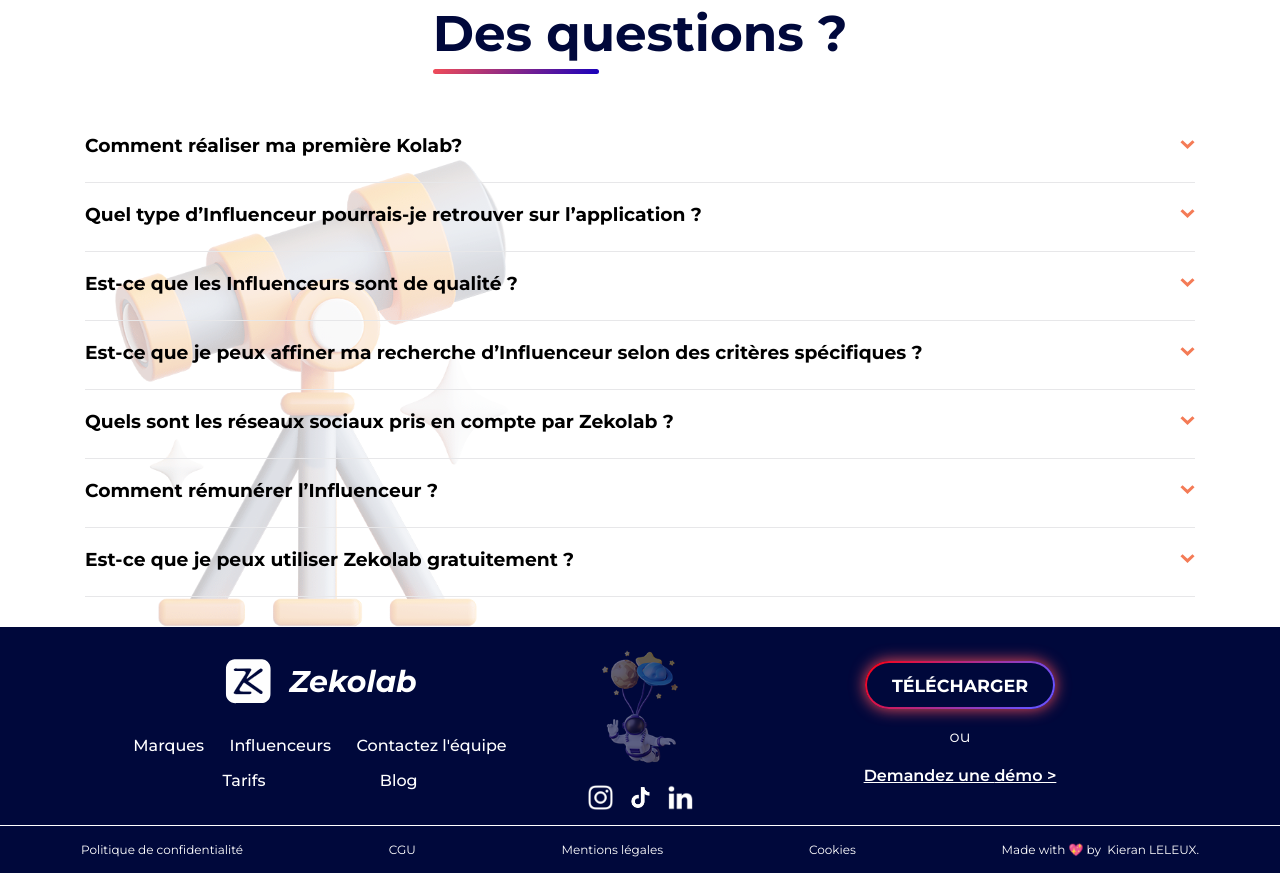
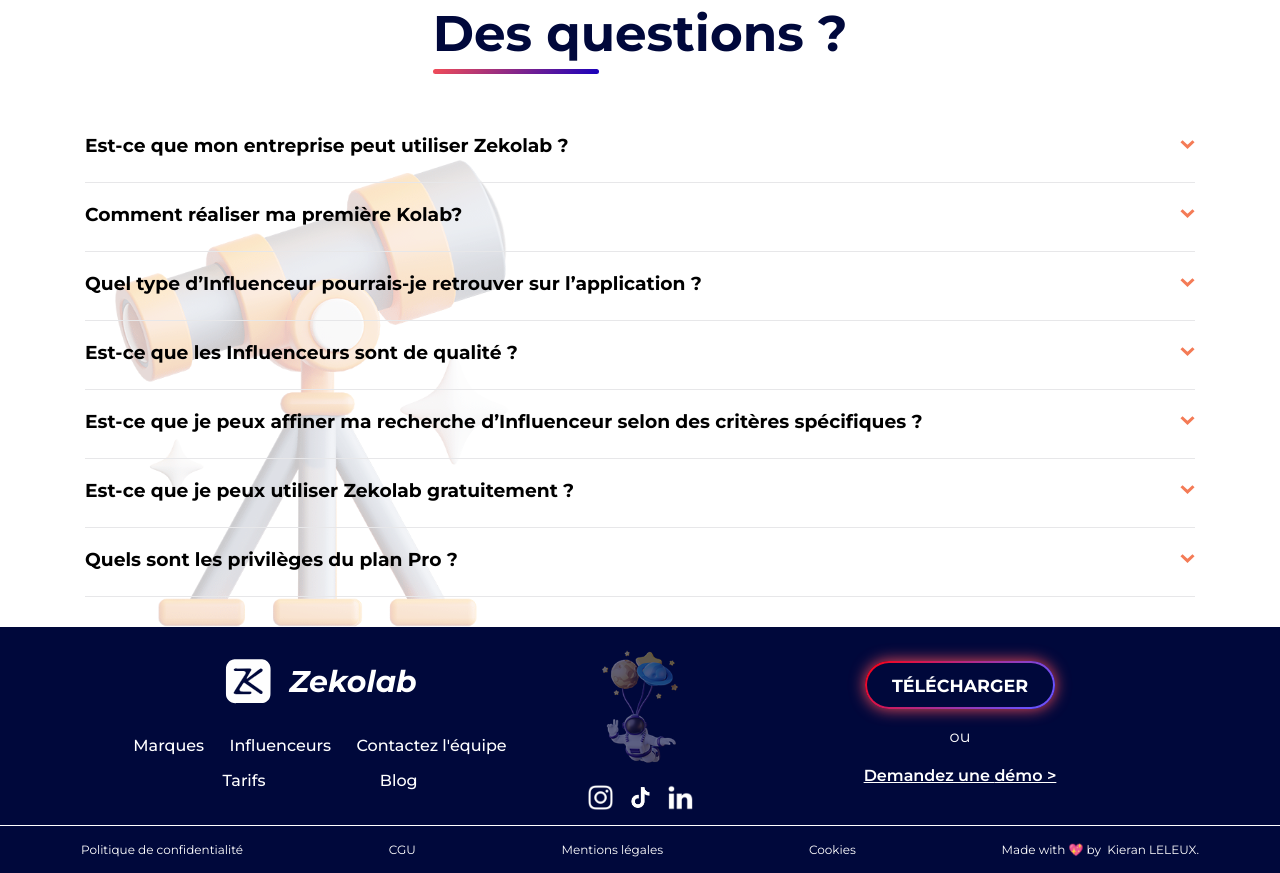
Before and after one commit to Zekolab/ZekolabWebsite, a website: page features/marques.html in a window 1280 px wide. Shown: the part 4746-5619 px from the top of the page. Drawn offline with Linux system fonts and the light colour scheme.

Commit message:
update: faq

```diff
--- a/features/marques.html
+++ b/features/marques.html
@@ -269,13 +269,26 @@
                 <div class="questions">
 
                     <div class="visible-panel">
+                        <h3>Est-ce que mon entreprise peut utiliser Zekolab ?
+                        </h3>
+                        <img src="../assets/images/icon-arrow.svg" alt="Flèche animation">
+                    </div>
+                    <div class="invisible-panel">
+                        <p>Zekolab est destinée aux entreprises ambitieuses, de tout secteur et de toute
+                            taille, souhaitant réaliser des campagnes impactantes aux côtés des meilleurs
+                            Influenceurs simplement et rapidement.</div>
+
+                </div>
+
+                <div class="questions">
+
+                    <div class="visible-panel">
                         <h3>Comment réaliser ma première Kolab?
                         </h3>
                         <img src="../assets/images/icon-arrow.svg" alt="Flèche animation">
                     </div>
                     <div class="invisible-panel">
-                        <p>Une fois votre compte créé, recherchez un Influenceur, contactez-le et faites lui parvenir un
-                            brief. S’il le
+                        <p>Une fois votre compte créé, recherchez un Influenceur, contactez-le et faites lui parvenir un brief. S’il le
                             valide, la Kolab pourra être lancée ! C’est simple, tout se pilote depuis Zekolab.</p>
                     </div>
 
@@ -291,7 +304,7 @@
                         <p>Sur Zekolab vous retrouverez aussi bien des <strong>nano-influenceurs</strong> (entre 500 et
                             10 000 abonnés), des <strong>micro-influenceurs</strong> (entre 10 000 et 100 000 abonnés),
                             des <strong>macro-influenceurs</strong> (entre 100 000 et 1 000 000 abonnés) que des
-                            <strong>mega-influenceurs</strong> (+1 millions d’abonnés). Quel que soit votre besoin, vous
+                            <strong>mega-influenceurs</strong> (+1 millions d’abonnés) présents sur Instagram, TikTok, Youtube                            ou bien LinkedIn.. Quel que soit votre besoin, vous
                             le comblerez sur Zekolab.
                         </p>
                     </div>
@@ -305,12 +318,13 @@
                         <img src="../assets/images/icon-arrow.svg" alt="Flèche animation">
                     </div>
                     <div class="invisible-panel">
-                        <p>Une fois que l’Influenceur à créé son compte, notre équipe <strong>analyse ses réseaux
-                                sociaux</strong> afin de juger de la qualité de son profil. A cela s’ajoute le
-                            <strong>système de notation</strong> qui ne laisse plus place aux mauvais Influenceurs.
-                            Suite à une Kolab, la Marque peut noter l’Influenceur et cela est visible sur sa fiche
-                            profil.
-                        </p>
+                        <p>Lorsque l’Influenceur crée son compte, il synchronise ses réseaux sociaux à
+                            Zekolab, ce qui vous offre tout un tas de <strong>statistiques ultra-poussées</strong> que vous
+                            ne pourrez retrouver nulle part ailleurs que sur Zekolab, et qui vous permettront
+                            de juger de la qualité de son profil : taux d’engagement, moyenne de likes, de
+                            commentaires, et bien plus. À cela s’ajoute le <strong>système de notation</strong> qui ne
+                            laisse plus place aux mauvais Influenceurs : suite à une Kolab, la Marque
+                            attribue une note à l’Influenceur et cela est visible sur sa fiche profil.</p>
                     </div>
 
                 </div>
@@ -322,38 +336,11 @@
                         <img src="../assets/images/icon-arrow.svg" alt="Flèche animation">
                     </div>
                     <div class="invisible-panel">
-                        <p>Actuellement, vous pouvez trouver en quelques secondes l’Influenceur le plus pertinent pour
-                            vos Kolabs grâce à <strong>6 critères :</strong> Thèmes, Âge, Genre, Réseaux sociaux &amp;
-                            Nombre d’abonnés,
-                            Nombre de Kolab réalisée et sa note moyenne.</p>
-                    </div>
-
-                </div>
-
-                <div class="questions">
-
-                    <div class="visible-panel">
-                        <h3>Quels sont les réseaux sociaux pris en compte par Zekolab ?</h3>
-                        <img src="../assets/images/icon-arrow.svg" alt="Flèche animation">
-                    </div>
-                    <div class="invisible-panel">
-                        <p>Vous pouvez retrouver des Influenceurs présents sur <strong>Instagram, Facebook, TikTok,
-                                Pinterest, Youtube</strong> et <strong>Twitter</strong>.</p>
-                    </div>
-
-                </div>
-
-                <div class="questions">
-
-                    <div class="visible-panel">
-                        <h3>Comment rémunérer l’Influenceur ?</h3>
-                        <img src="../assets/images/icon-arrow.svg" alt="Flèche animation">
-                    </div>
-                    <div class="invisible-panel">
-                        <p>Pour le moment, vous ne pouvez rémunérer l’Influenceur que par la voie « classique »
-                            c’est-à-dire en lui demandant ses informations bancaires. Mais ne vous inquiétez pas, notre
-                            équipe travaille actuellement sur l’intégration du paiement de l’Influenceur directement via
-                            l’application <span class="available-soon">(disponible prochainement)</span>.</p>
+                        <p>Actuellement, vous pouvez trouver en quelques secondes les Influenceurs les
+                            plus pertinents pour vos Kolabs grâce à <strong>6 critères</strong> : Thèmes, Âge, Genre,
+                            Réseaux sociaux & Nombre d’abonnés, Nombre de Kolabs réalisées et leur note
+                            moyenne. En cliquant sur le petit icône de carte situé sur la page principale,
+                            vous pourrez également <strong>géolocaliser</strong> les Influenceurs autour de vous.</p>
                     </div>
 
                 </div>
@@ -365,10 +352,28 @@
                         <img src="../assets/images/icon-arrow.svg" alt="Flèche animation">
                     </div>
                     <div class="invisible-panel">
-                        <p>La réponse est <strong>oui !</strong> Pour le moment, Zekolab est <strong>100%
-                                gratuit</strong> alors profitez-en. Après avoir téléchargé Zekolab via l’Apple Store ou
-                            Play Store vous aurez accès aux <strong>meilleurs</strong> influenceurs et d’autres
-                            fonctionnalités en illimitées.</p>
+                        <p>La réponse est <strong>oui</strong> ! Après avoir téléchargé Zekolab via l’App Store ou le Play
+                            Store, vous pourrez lancer des campagnes de marketing d’influence
+                            gratuitement, cependant, certaines fonctionnalités vous seront <strong>limitées</strong> voire
+                            <strong>inaccessibles</strong>. Si vous cherchez à obtenir des résultats à la hauteur de vos
+                            attentes, <strong>le plan PRO</strong> est ce qu’il vous faut. <a href="./tarifs.html">Cliquez ici pour en savoir plus.</a></p>
+                    </div>
+
+                </div>
+
+                <div class="questions">
+
+                    <div class="visible-panel">
+                        <h3>Quels sont les privilèges du plan Pro ?</h3>
+                        <img src="../assets/images/icon-arrow.svg" alt="Flèche animation">
+                    </div>
+                    <div class="invisible-panel">
+                        <p>En plus de bénéficier de toutes les fonctionnalités du plan gratuit, le plan PRO
+                            vous permet de débloquer des <strong>statistiques ultra-poussées</strong> sur chaque
+                            Influenceurs, d’accéder à <strong>tous les profils</strong> et de lancer un nombre <strong>illimité</strong> de
+                            campagne en simultané. Le plan PRO s’adresse aux entreprises souhaitant
+                            s’assurer de lancer des campagnes de marketing d’influence percutantes et
+                            réussies.</p>
                     </div>
 
                 </div>
```
Also changed, not shown: features/influenceurs.html (+38 -11 lines).
